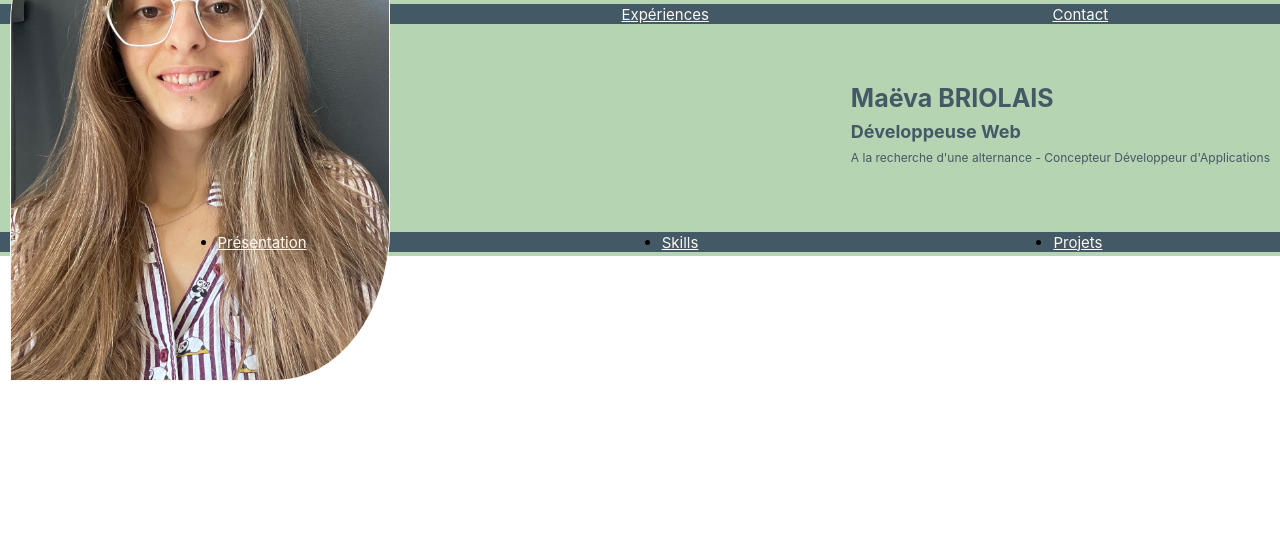
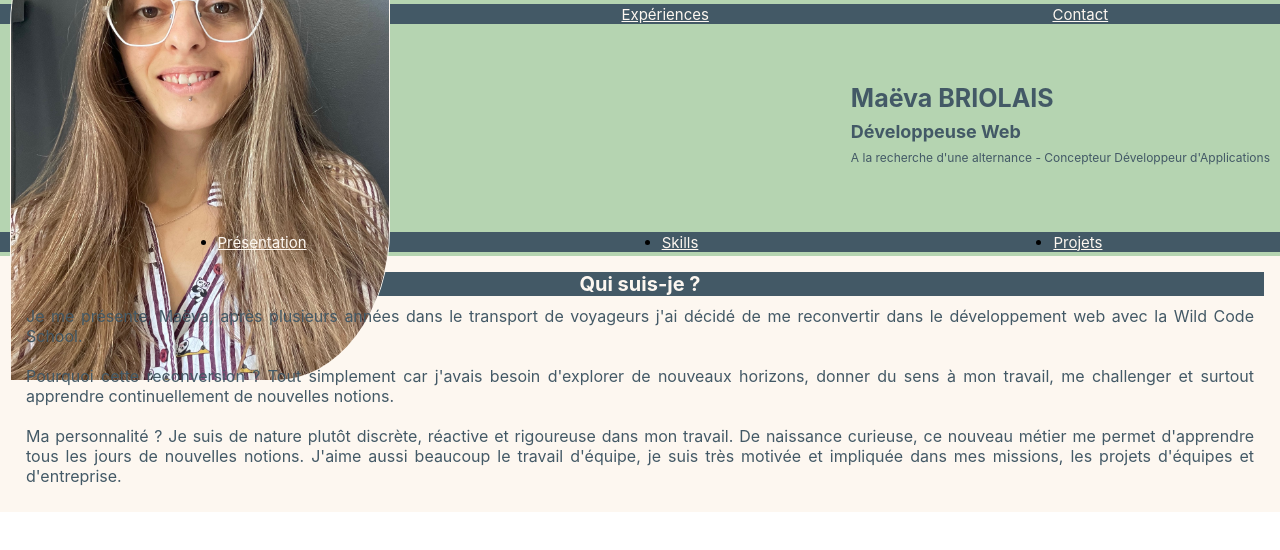
Before and after one commit to MaevaBriolais/React_Portfolio, a React (Vite) app in the folder my-react-app/: page / in a window 1280 px wide. Shown: the top 550 px of the page. Built offline with nearby package versions, Linux system fonts and the light colour scheme.

Commit message:
Création du scss de la presentation Qui suis-je ?

```diff
--- a/my-react-app/src/App.jsx
+++ b/my-react-app/src/App.jsx
@@ -2,6 +2,7 @@ import "./App.css";
 import Header from "./components/Header";
 import NavbarInterne from "./components/NavbarInterne";
 import NavbarPages from "./components/NavbarPages";
+import Presentation from "./components/Presentation";
 
 function App() {
   return (
@@ -9,6 +10,7 @@ function App() {
       <NavbarPages/>
       <Header />
       <NavbarInterne/>
+      <Presentation/>
     </>
   );
 }
--- /dev/null
+++ b/my-react-app/src/CSS/presentation.scss
@@ -0,0 +1,16 @@
+.presentation{
+    padding: 1rem;
+    color: var(--third-main-color);
+    background-color: var(--main-color);
+
+    h1{
+      font-size: 20px;
+      text-align: center;
+      background-color: var(--third-main-color);
+      color: var(--main-color)
+    }
+    p{
+        text-align: justify;
+        padding: 10px;
+    }
+}
--- a/my-react-app/src/components/Presentation.jsx
+++ b/my-react-app/src/components/Presentation.jsx
@@ -1,6 +1,8 @@
+import "../CSS/presentation.scss"
+
 function Presentation() {
   return (
-    <>
+    <div className="presentation">
       <h1> Qui suis-je ?</h1>
       <p>
         Je me présente, Maëva, après plusieurs années dans le transport de
@@ -19,7 +21,7 @@ function Presentation() {
         beaucoup le travail d'équipe, je suis très motivée et impliquée dans mes
         missions, les projets d'équipes et d'entreprise.
       </p>
-    </>
+    </div>
   );
 }
 
```
